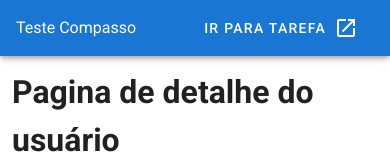
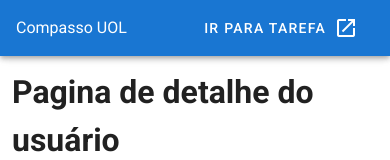
Before and after one commit to DeveloperMatheus/teste-compasso, a Vue app: page /about in a window 390 px wide. Shown: the top 160 px of the page. Built offline with nearby package versions, Linux system fonts and the light colour scheme; no server answers.

Commit message:
Melhorando componente de lista de repos e navbar

```diff
--- a/src/components/Navbar.vue
+++ b/src/components/Navbar.vue
@@ -1,7 +1,13 @@
 <template>
   <v-app-bar app color="primary" dark>
     <div class="d-flex align-center">
-      Teste Compasso
+      Compasso UOL
+      <v-img
+        max-width="40"
+        class="d-inline-block ml-md-3"
+        alt="Octocat logo"
+        src="../assets/logo-uol-navbar.png"
+      />
     </div>
 
     <v-spacer></v-spacer>
--- a/src/components/RepoList.vue
+++ b/src/components/RepoList.vue
@@ -7,26 +7,23 @@
           : "Repositórios mais vistos pelo usuário"
       }}
     </h2>
-    <template v-for="(repo, i) in repoList">
-      <v-divider :key="i"></v-divider>
-      <v-list-item :href="repo.html_url" :key="repo.id" target="_blank">
-        <v-list-item-avatar v-if="mode === 'userStarredRepos'">
-          <v-img :src="repo.owner.avatar_url"></v-img>
-        </v-list-item-avatar>
-        <v-list-item-content>
-          <v-list-item-title v-text="repo.full_name"></v-list-item-title>
-          <v-list-item-subtitle>
-            Criado em {{ repo.created_at | date }}
-          </v-list-item-subtitle>
-        </v-list-item-content>
+    <template v-for="repo in repoList">
+      <v-card class="mt-3" :href="repo.html_url" :key="repo.id" target="_blank">
+        <v-card-title class="justify-center">
+          <v-avatar v-if="mode === 'userStarredRepos'">
+            <img :src="repo.owner.avatar_url" alt="User Photo" />
+          </v-avatar>
+          <p class="ma-0 ml-3" v-text="repo.full_name"></p>
+        </v-card-title>
+        <v-card-subtitle class="mt-1 text-center">
+          Criado em {{ repo.created_at | date }}
+        </v-card-subtitle>
 
-        <v-list-item-action>
-          <p class="ma-0">Issues: {{repo.open_issues_count}}</p>
-        </v-list-item-action>
-        <v-list-item-action>
-          <p class="ma-0">Forks: {{repo.forks_count}}</p>
-        </v-list-item-action>
-      </v-list-item>
+        <v-card-actions class="justify-space-between px-5">
+          <p class="ma-0">Issues: {{ repo.open_issues_count }}</p>
+          <p class="ma-0">Forks: {{ repo.forks_count }}</p>
+        </v-card-actions>
+      </v-card>
     </template>
   </v-list>
 </template>
--- a/src/views/UserDetailPage.vue
+++ b/src/views/UserDetailPage.vue
@@ -20,7 +20,7 @@
             :show-card-actions="true"
           />
         </v-col>
-        <v-col class="col-12 col-md-6 col-lg-4">
+        <v-col class="col-12 col-md-6 col-lg-4 col-xl-3">
           <RepoList
             :mode="repoMode"
             v-if="repos.length > 0"
```
Also changed, not shown: src/assets/logo-uol-navbar.png (added).
